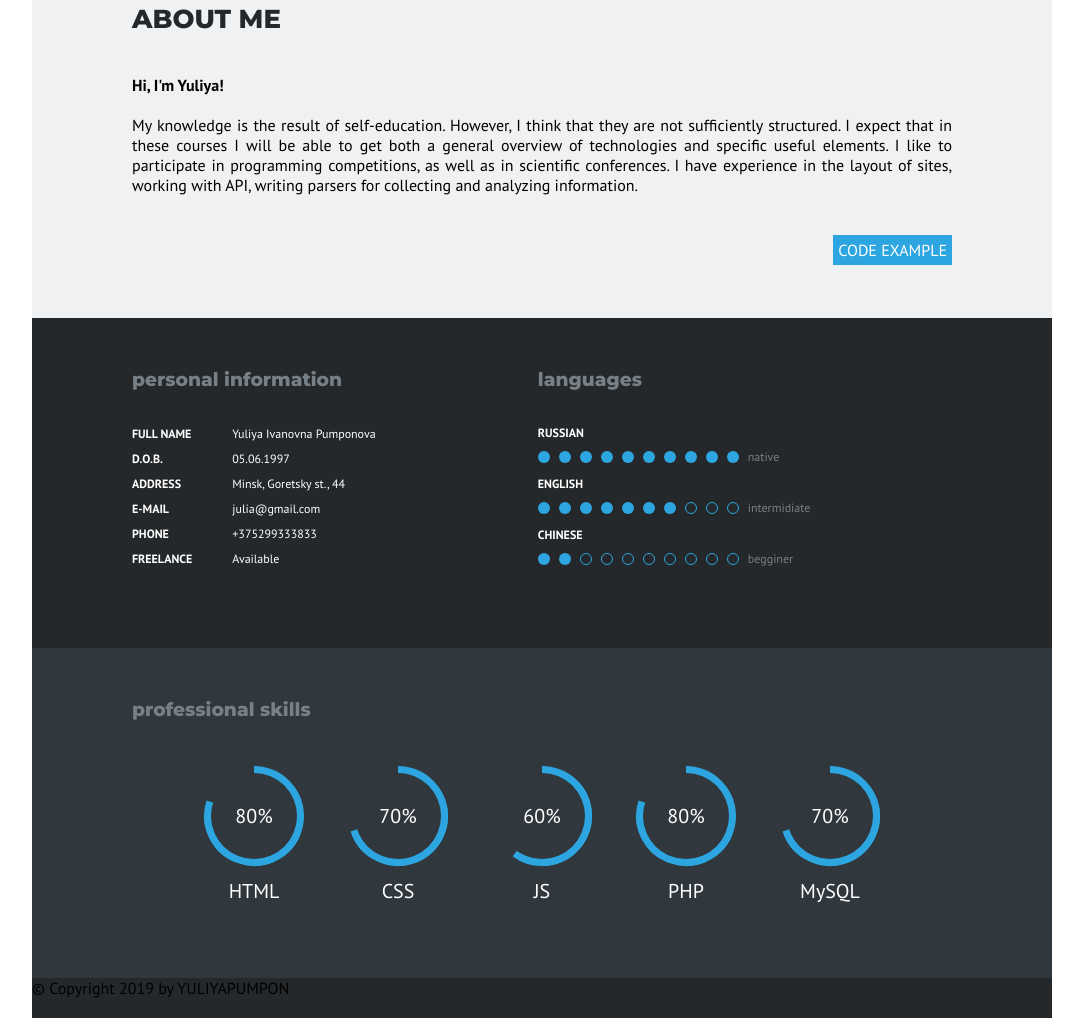
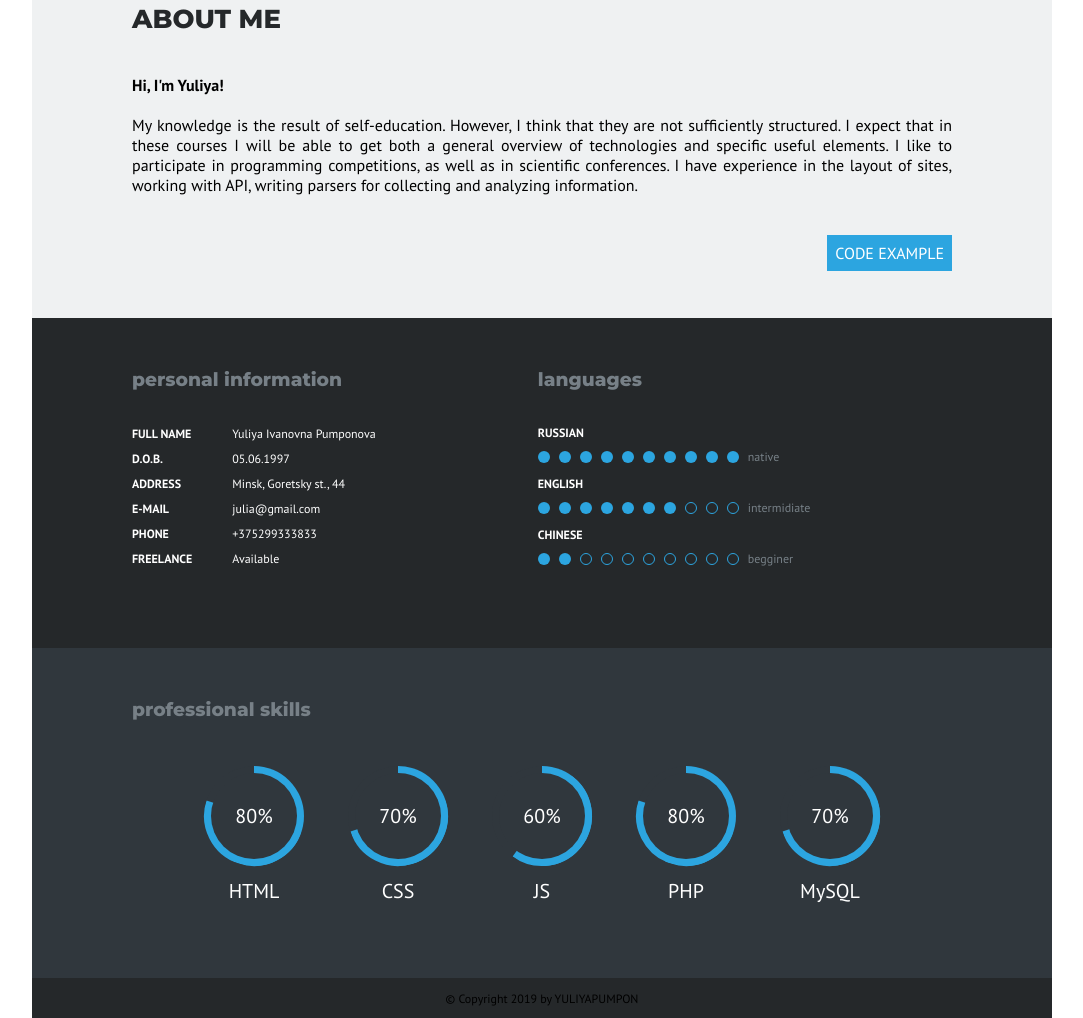
Before and after one commit to julia-student/rsschool-2019Q1-cv, a plain HTML site: page index.html in a window 1280 px wide. Shown: the part 547-1565 px from the top of the page, without its empty margins (98-1181 px from the left). Drawn offline with Linux system fonts and the light colour scheme.

Commit message:
style: code example, footer

```diff
--- a/assets/css/style.css
+++ b/assets/css/style.css
@@ -143,7 +143,7 @@ p.code-example a{
     background-color: #2CA5E0;
     color: white;
     width: fit-content;
-    padding: 5px;
+    padding: 8px;
     text-decoration: none;
     text-transform: uppercase;
     float: right;
@@ -153,9 +153,6 @@ p.code-example a:hover, p.code-example a:active {
     background-color:#0059D9;
 }
 
-p.code-example a:visited {
-    background-color:#25282A
-}
 /* END ABOUT ME SECTION*/
 
 /* PERSONAL SECTION*/
@@ -309,4 +306,13 @@ footer {
     height: 40px;
     background-color: #25282A;
 }
+
+footer p {
+    font-size: 12px;
+    font-family: 'PT Sans', sans-serif;
+    margin: auto;
+    width: fit-content;
+    position: relative;
+    top: 13px;
+}
 /* END FOOTER */
```
